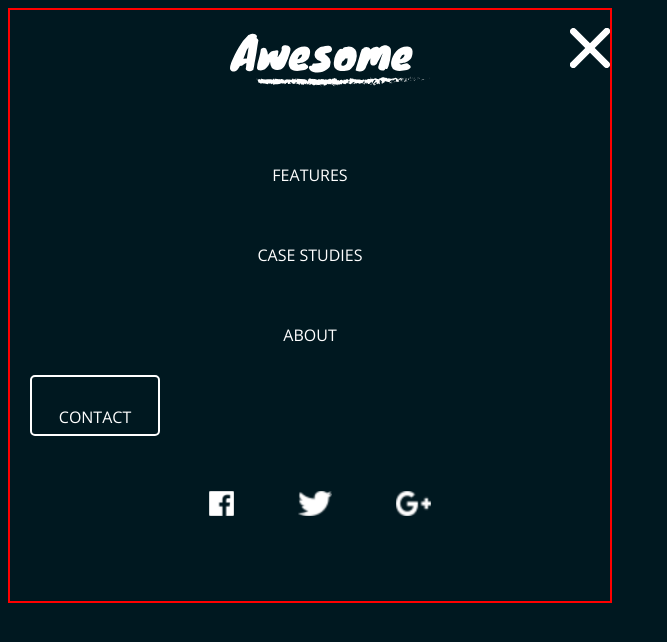
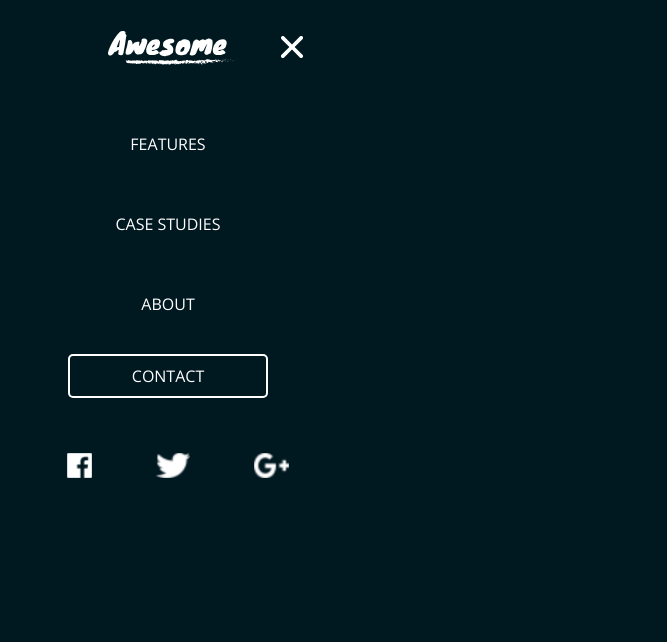
Before and after one commit to Czajsky/DaftCode-Challenge, a website: page index - mobile_menu.html in a window 1280 px wide. Shown: the whole page, without its empty margins (0-667 px from the left). Drawn offline with nearby package versions, Linux system fonts and the light colour scheme.

Commit message:
Update 0.9/1.0
Summary: not all what should be done has been done.

```diff
--- a/css/main - mobile.css
+++ b/css/main - mobile.css
@@ -4,7 +4,6 @@ body
 {
 	background-color: #001820;
 	background-image: url('../img/bg_image_mobile.jpg');
-  /* background-image: url('../img/bg_image1.jpg'); */
   background-size: auto;
 	background-repeat: no-repeat;
 	background-position:top left;
@@ -12,8 +11,8 @@ body
   font-size: 17px;
   color: #000000;
 	margin-bottom: 0px;
-	max-width: 600px;  /*?????? */
-	max-height: auto; /*?????? */
+	max-width: 600px;
+	max-height: auto;
 }
 
 	a{color: white}
@@ -72,14 +71,6 @@ color: #ffffff;
 	cursor: pointer;
 }
 
-#bottom_footer
-{
-width: 100%;
-margin-top: 10px;
-margin-left: 10px;
-margin-right: 10px;
-}
-
 .spin
 {
 	width: 100px;
@@ -108,16 +99,15 @@ margin-right: 10px;
   margin-left: auto;
   margin-right: auto;
   width: 100%;
-  height: 100px;
+  height: 150px;
   text-align: center;
-
   color: white;
 }
 
 .fb
 {
-	font-family: 'Raleway', sans-serif;
-	font-weight: 700;
+	font-family: 'Open Sans', sans-serif;
+	font-weight: Regular;
 	width: auto;
 	height: auto;
   color: white;
@@ -127,8 +117,8 @@ margin-right: 10px;
 
 .tw
 {
-	font-family: 'Raleway', sans-serif;
-	font-weight: 700;
+	font-family: 'Open Sans', sans-serif;
+	font-weight: Regular;
 	width: auto;
 	height: auto;
   color: white;
@@ -138,13 +128,21 @@ margin-right: 10px;
 
  .gplus
 {
-	font-family: 'Raleway', sans-serif;
-	font-weight: 700;
+	font-family: 'Open sans', sans-serif;
+	font-weight: Regular;
 	width: auto;
 	height: auto;
   color: white;
   text-transform: uppercase;
 	padding: 30px;
+}
+
+#bottom_footer
+{
+	width: 100%;
+	margin-top: 10px;
+	margin-left: 10px;
+	margin-right: 10px;
 }
 
 .triangle_more
@@ -171,6 +169,7 @@ margin-right: 10px;
 {
 	margin-top: 150px;
 }
+
 .more span
 {
 	text-align: center;
@@ -181,5 +180,4 @@ margin-right: 10px;
 	top: 15px;
 	left: -5px;
 	font-size: 20px;
-
 }
--- a/css/main - mobile_menu.css
+++ b/css/main - mobile_menu.css
@@ -9,10 +9,9 @@ body
   font-family: 'Open Sans ', sans-serif;
   font-size: 17px;
   color: #000000;
-	margin-bottom: 0px;
-	max-width: 600px;  /*?????? */
-	max-height: 850px; /*?????? */
-	border: 2px solid red;
+	margin-bottom: 20px;
+	max-width: 320px;
+	max-height: 530px;
 }
 
 a{color: white}
@@ -20,10 +19,12 @@ a:link {text-decoration: none}
 a:visited {text-decoration: none}
 a:active {text-decoration: none}
 
-.logo-awesome
+.logo_awesome
 {
+	padding-top: 15px;
+	padding-right: 10px;
 	text-align: right;
-	width: 70%;
+	width: 72%;
 	image-orientation: top;
 	display: inline-block;
 }
@@ -32,15 +33,19 @@ a:active {text-decoration: none}
 {
 	display: inline-block;
 	float: right;
-	width: 30%;
+	width: auto;
 	text-align: right;
-	margin-top: 18px;
+	margin-top: 28px;
+	padding-right: 25px;
 }
 
 .menu
 {
 	list-style-type: none;
-	margin: 10px;
+	margin-top: : 10px;
+	margin-bottom: 10px;
+	margin-left: 50px;
+	margin-right: 50px;
 	padding: 10px;
 	font-size: 16px;
   line-height: 40px;
@@ -49,7 +54,6 @@ a:active {text-decoration: none}
   text-decoration:none;
   float: center;
   color: #ffffff;
-	margin-right: 10px;
 	font-family: 'Open sans'
 }
 
@@ -71,10 +75,13 @@ a:active {text-decoration: none}
 	border: 2px solid white;
   border-radius: 5px;
   text-align: center;
-	width: 80px;
-	height: 17px;
+	width: auto;
+	height: auto;
 	display: block;
-	position: center;
+	float: center;
+	padding-top: 0px;
+	padding-bottom: 0px;
+	margin-top: 10px;
 }
 
 
@@ -116,7 +123,6 @@ a:active {text-decoration: none}
 	padding: 30px;
 	text-align: center;
 	display: inline-block;
-
 }
 
 .tw
@@ -130,7 +136,6 @@ a:active {text-decoration: none}
 	padding: 30px;
 	text-align: center;
 	display: inline-block;
-
 }
 
  .gplus
@@ -144,5 +149,4 @@ a:active {text-decoration: none}
 	padding: 30px;
 	text-align: center;
 	display: inline-block;
-
 }
--- a/css/main.css
+++ b/css/main.css
@@ -4,7 +4,6 @@ body
 {
 	background-color: #001820;
 	background-image: url('../img/bg_image.jpg');
-  /* background-image: url('../img/bg_image1.jpg'); */
   background-repeat: no-repeat;
   background-size: cover;
 	background-position:top center;
@@ -18,12 +17,6 @@ a{color: white}
 	a:link {text-decoration: none}
 	a:visited {text-decoration: none}
 	a:active {text-decoration: none}
-
-#top_menu
-{
-  height: 100px;
-  width: 100%;
-}
 
 #main_header
 {
@@ -70,33 +63,58 @@ a:active {text-decoration: none}
 	color: black;
 }
 
-#rotated_square
+.logo-awesome
 {
-  margin-left: auto;
-	margin-right: auto;
-  text-align: center;
-  padding-bottom: 30px;
-  margin-bottom: 30px;
+	height: 100px;
+	width: 200;
+	float: left;
+	margin-left: 50px;
 }
 
-#rotated_square .spin:hover
+#top_menu
 {
-cursor: pointer;
+  height: 100px;
+  width: 100%;
 }
 
-#bottom_footer
+.menu > li
 {
-width: 100%
-padding:10px;
-margin: 10px;
+  display: inline-block;
+  float: left;
+	padding-left: 23px;
+	padding-right: 23px;
+  color: white;
+  text-align: left;
+  color: #ffffff
+  text-decoration: none;
 }
 
-.spin
+.menu > li:last-child
 {
-	width: 100px;
-	height: 100px;
-	margin: 0 auto;
-	transition: transform 2s;
+	border: 2px solid white;
+  border-radius: 5px;
+  text-align: left;
+}
+
+ul
+{
+  color: #ffffff
+  text-decoration:none;
+  display: block;
+}
+
+.menu
+{
+	list-style-type: none;
+	margin: 10px;
+	padding: 10px;
+	font-size: 16px;
+  line-height: 40px;
+  text-transform: uppercase;
+  text-decoration:none;
+  float: right;
+  color: #ffffff;
+	margin-right: 100px;
 }
 
 .content
@@ -126,58 +144,39 @@ font-weight: 600;
 	color: #ffffff;
 }
 
-.menu
+#rotated_square
 {
-	list-style-type: none;
-	margin: 10px;
-	padding: 10px;
-	font-size: 16px;
-  line-height: 40px;
-  text-transform: uppercase;
-  text-decoration:none;
-  float: right;
-  color: #ffffff;
-	margin-right: 100px;
+  margin-left: auto;
+	margin-right: auto;
+  text-align: center;
+  padding-bottom: 30px;
+  margin-bottom: 30px;
 }
 
-.logo-awesome
+#rotated_square .spin:hover
 {
-height: 100px;
-width: 200;
-float: left;
-margin-left: 50px;
+	cursor: pointer;
 }
 
-.menu > li
+.spin
 {
-  display: inline-block;
-  float: left;
-	padding-left: 23px;
-	padding-right: 23px;
-  color: white;
-  text-align: left;
-  color: #ffffff
-  text-decoration: none;
+	width: 100px;
+	height: 100px;
+	margin: 0 auto;
+	transition: transform 2s;
 }
 
-.menu > li:last-child
+#bottom_footer
 {
-	border: 2px solid white;
-  border-radius: 5px;
-  text-align: left;
-}
-
-ul
-{
-  color: #ffffff
-  text-decoration:none;
-  display: block;
+	width: 100%
+	padding:10px;
+	margin: 10px;
 }
 
 .info
 {
-	font-family: 'Raleway', sans-serif;
-	font-weight: 400;
+	font-family: 'Open Sans', sans-serif;
+	font-weight: Regular;
   margin-left: auto;
 	margin-right: auto;
 	margin-bottom: 5px;
@@ -203,7 +202,7 @@ ul
 
 .fb
 {
-	font-family: 'Raleway', sans-serif;
+	font-family: 'Open Sans', sans-serif;
 	font-weight: 700;
 	width: auto;
 	height: auto;
@@ -217,7 +216,7 @@ ul
 
 .tw
 {
-	font-family: 'Raleway', sans-serif;
+	font-family: 'Open Sans', sans-serif;
 	font-weight: 700;
 	width: auto;
 	height: auto;
@@ -230,7 +229,7 @@ ul
 
  .gplus
 {
-	font-family: 'Raleway', sans-serif;
+	font-family: 'Open Sans', sans-serif;
 	font-weight: 700;
 	width: auto;
 	height: auto;
--- a/index - mobile_menu.html
+++ b/index - mobile_menu.html
@@ -7,37 +7,25 @@
 	<meta name="description" content="Awesome - Mobile Menu - Home Site">
 	<meta name="keywords" content="daftcode, html, css, javascript, ">
 	<meta name="author" content="Lorem ipsum...">
-
 	<meta http-equiv="X-Ua-Compatible" content="IE=edge,chrome=1">
-	<meta name="viewport" content="width=device-width, initial-scale=1"/>
 
 	<link rel="stylesheet" href="css/main - mobile_menu.css">
 	<link rel="stylesheet" href="css/fontello.css">
 	<link rel="stylesheet" href="icons">
 	<link rel="stylesheet" href="css/fontello.css">
 
-
-	<script src="https://ajax.googleapis.com/ajax/libs/jquery/2.1.3/jquery.min.js">
-	</script>
-	<script>
-	 var angle = 0;
-	 $(document).on('click', ".spin", function() {
-	 angle += 360
-	 $(this).css('-webkit-transform','rotate('+angle+'deg)');
-	 })
-	</script>
 </head>
 
 	<body>
 
-			<nav id="topnav">
+			<nav id="top_nav">
 
-					<div class="logo-awesome"><a href="#">
-								<img src="icons/logo_awesome.svg" height="100px" width="200px"> </a>
+					<div class="logo_awesome"><a href="#">
+								<img src="icons/logo_awesome.svg" height="50px" width="130px"> </a>
 					</div>
 
 					<div class="iks"><a href="#">
-								<img src="icons/iks.svg" height="40px" width="40px"> </a>
+								<img src="icons/iks.svg" height="22px" width="22px"> </a>
 					</div>
 
 			</nav>
@@ -50,25 +38,25 @@
 					<li><a href="#">About</a></li>
 					<li class="solidButton"><a href="#">Contact</a></li>
 				</ul>
+
 		</div>
-
 
 			<div class="socialdivs">
 				<div class="fb">
 						<a href="http://facebook.com" target="_blank">
 								<img src="icons/fb.png" height="25px"width="auto";></a>
 				</div>
+
 				<div class="tw">
 							<a href="http://plus.google.com" target="_blank">
 								<img src="icons/twitter.png" height="25px" width="auto"></a>
 				</div>
+
 				<div class="gplus">
 							<a href="http://twitter.com" target="_blank">
 									<img src="icons/google-.png" height="25px" width="35px"></a>
 				</div>
 
 			</div>
-
-
 	</body>
 </html>
```
Also changed, not shown: index - mobile.html (+7 -71 lines), index.html (+3 -5 lines), img/bg_image_mobile1.jpg. Lines whose indentation alone changed are shown as unchanged.
